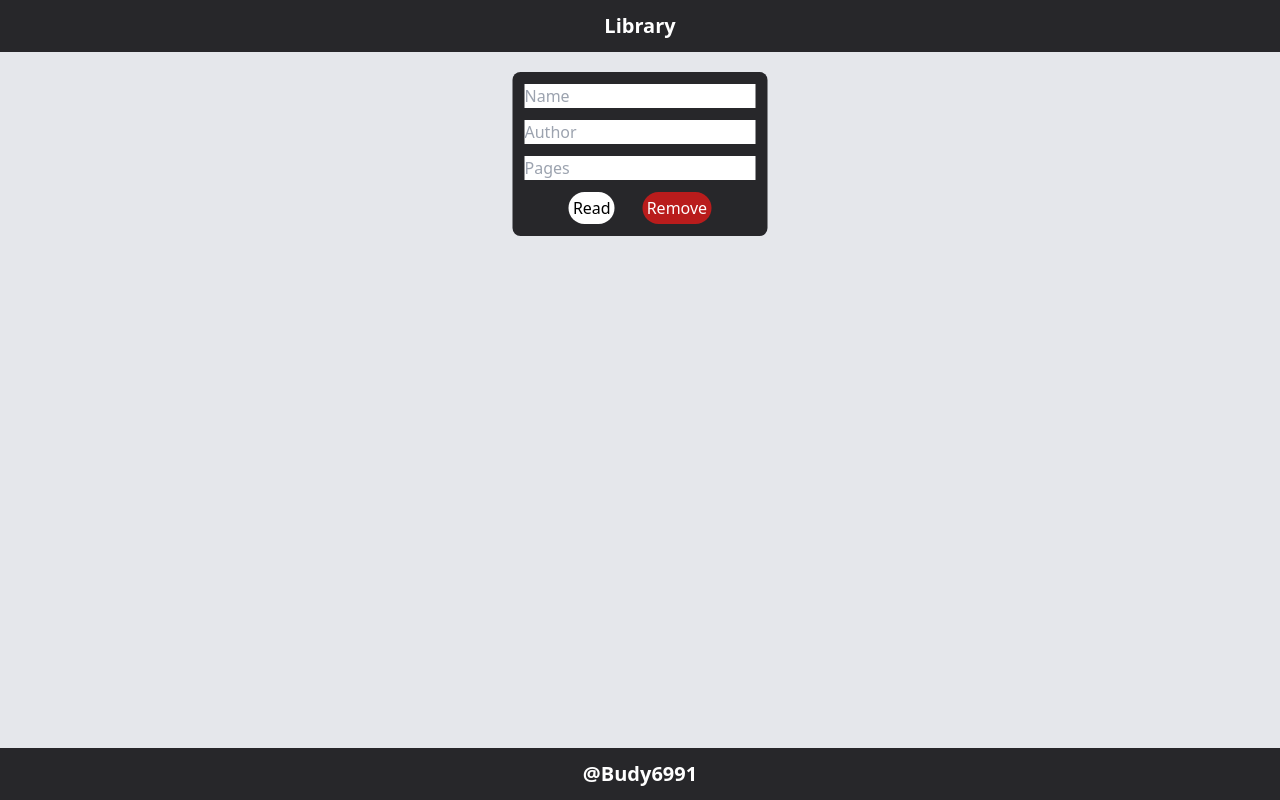
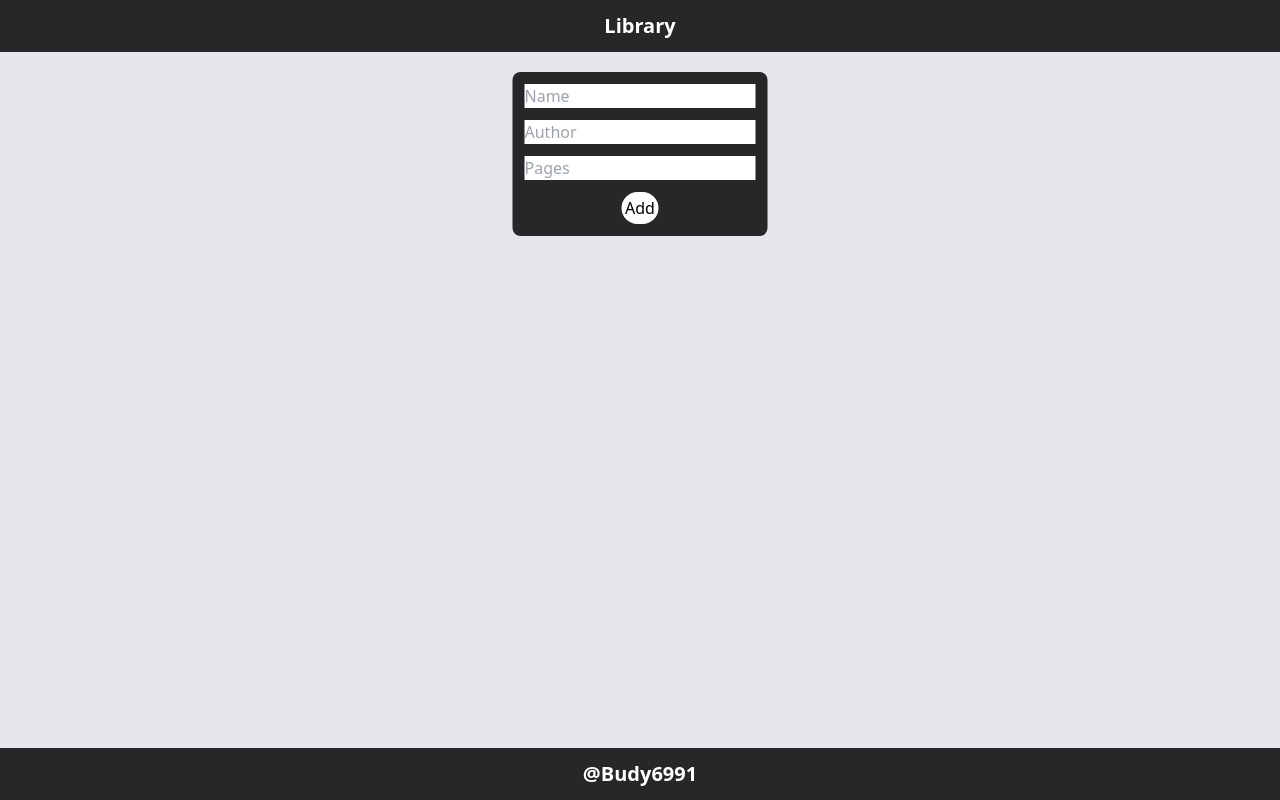
Before and after one commit to budy6991/firebase-library, a React (Vite) app: page / in a window 1280 px wide. Built offline with nearby package versions, Linux system fonts and the light colour scheme.

Commit message:
Method for pushing the books to the array

```diff
--- a/src/components.js/InputBook.jsx
+++ b/src/components.js/InputBook.jsx
@@ -1,6 +1,6 @@
 import React, { useState, useEffect } from "react";
 
-export const InputBook = () => {
+export const InputBook = ({ addBook }) => {
   const [name, setName] = useState("");
   const [author, setAuthor] = useState("");
   const [pages, setPages] = useState("");
@@ -16,9 +16,21 @@ export const InputBook = () => {
   const handlePages = (e) => {
     setPages(e.target.value);
   };
+  const handleSubmit = (e) => {
+    let id = "id" + Math.random().toString(16).slice(2);
+    e.preventDefault();
+    setBook({
+      name: name,
+      author: author,
+      pages: pages,
+      read: isRead,
+      id: id,
+    });
+    addBook(book);
+  };
 
   return (
-    <div className="absolute left-[50%]  translate-x-[-50%] top-5 items-center bg-red-300 rounded-lg bg-zinc-800">
+    <div className="absolute left-[50%]  translate-x-[-50%] top-5 items-center rounded-lg bg-zinc-800">
       <form>
         <div className="flex flex-col items-center gap-3 p-3 ">
           <div>
@@ -37,9 +49,8 @@ export const InputBook = () => {
           </div>
           <div className="flex gap-7 text-white ">
             <button className="bg-white rounded-full p-1 text-black hover:text-white hover:bg-black">
-              Read
+              Add
             </button>
-            <button className="bg-red-700 rounded-full p-1">Remove</button>
           </div>
         </div>
       </form>
--- a/src/components.js/Overview.jsx
+++ b/src/components.js/Overview.jsx
@@ -1,10 +1,15 @@
-import React from "react";
+import React, { useState, useEffect } from "react";
 import { InputBook } from "./InputBook";
 
 export const Overview = () => {
+  const [books, setBooks] = useState([]);
+  const handleBooks = (book) => {
+    setBooks(books.concat(book));
+  };
+
   return (
     <div className="relative w-full h-full">
-      <InputBook />
+      <InputBook addBook={handleBooks} />
     </div>
   );
 };
```
Also changed, not shown: src/components.js/DisplayBooks.jsx (added).
